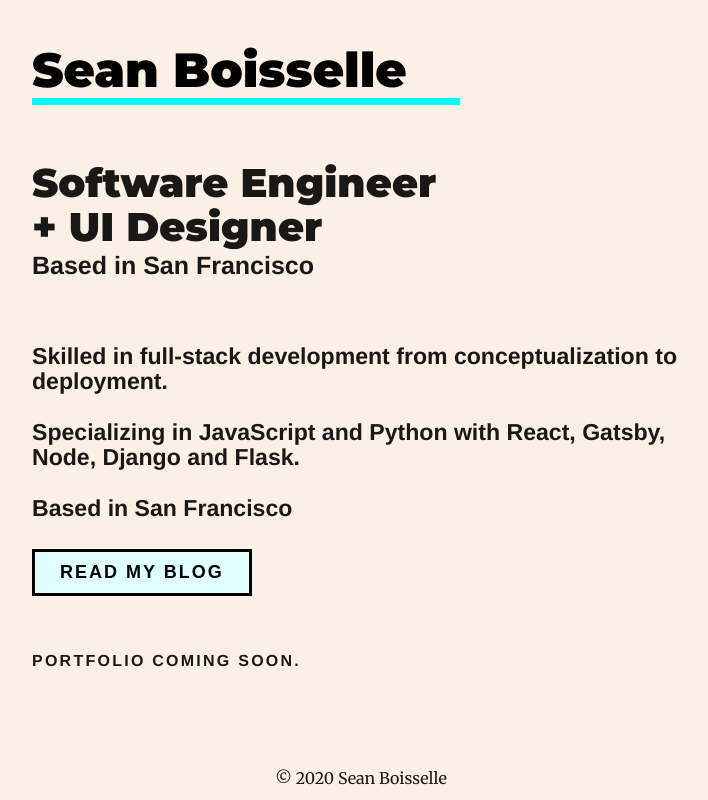
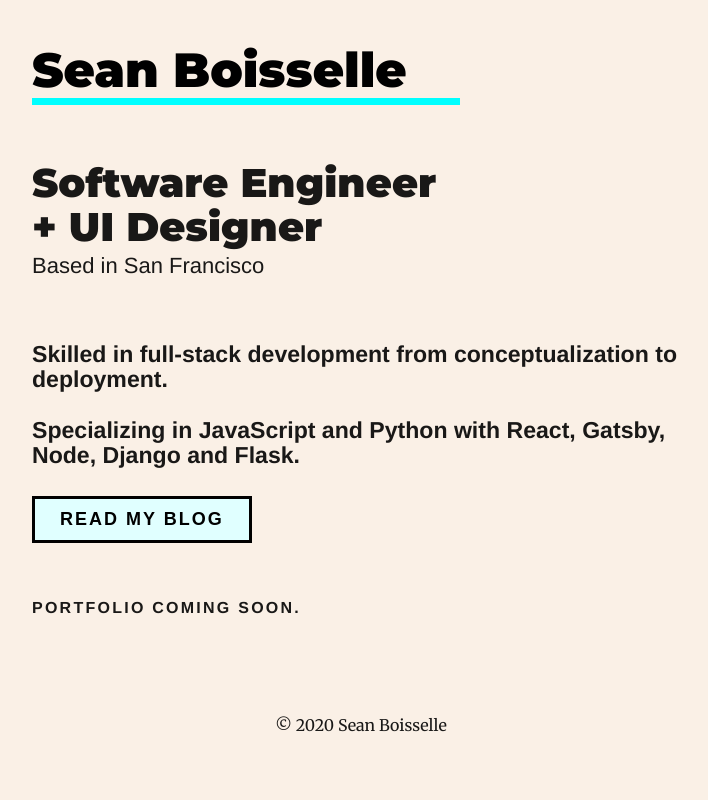
Before and after one commit to boisselle/blog, a Gatsby site: page / in a window 1280 px wide. Shown: the whole page, without its empty margins (279-987 px from the left). Built offline with nearby package versions, Linux system fonts and the light colour scheme; Gatsby itself is replaced by a stand-in of ours; some packages are replaced by stand-ins of ours.

Commit message:
updated inline styles in index for headers

```diff
--- a/src/pages/index.js
+++ b/src/pages/index.js
@@ -23,10 +23,11 @@ class IndexPage extends React.Component {
             👋
           </span> */}
         </h1>
-        <p style={{fontSize: "25px", fontWeight: "bold", fontFamily: "Helvetica"}}> Based in San Francisco</p>
-        <h3>Skilled in full-stack development from conceptualization to deployment.<br /><br />
-        Specializing in JavaScript and Python with React, Gatsby, Node, Django and Flask.<br/><br/>
-        Based in San Francisco</h3>
+        <p style={{fontSize: "22px", fontFamily: "Helvetica", marginTop: "3px"}}> Based in San Francisco</p>
+        <h3>
+          Skilled in full-stack development from conceptualization to deployment.<br /><br />
+          Specializing in JavaScript and Python with React, Gatsby, Node, Django and Flask.
+        </h3>
         <Link to="/blog/">
           <Button marginTop="25px">Read my Blog</Button>
         </Link>
```
